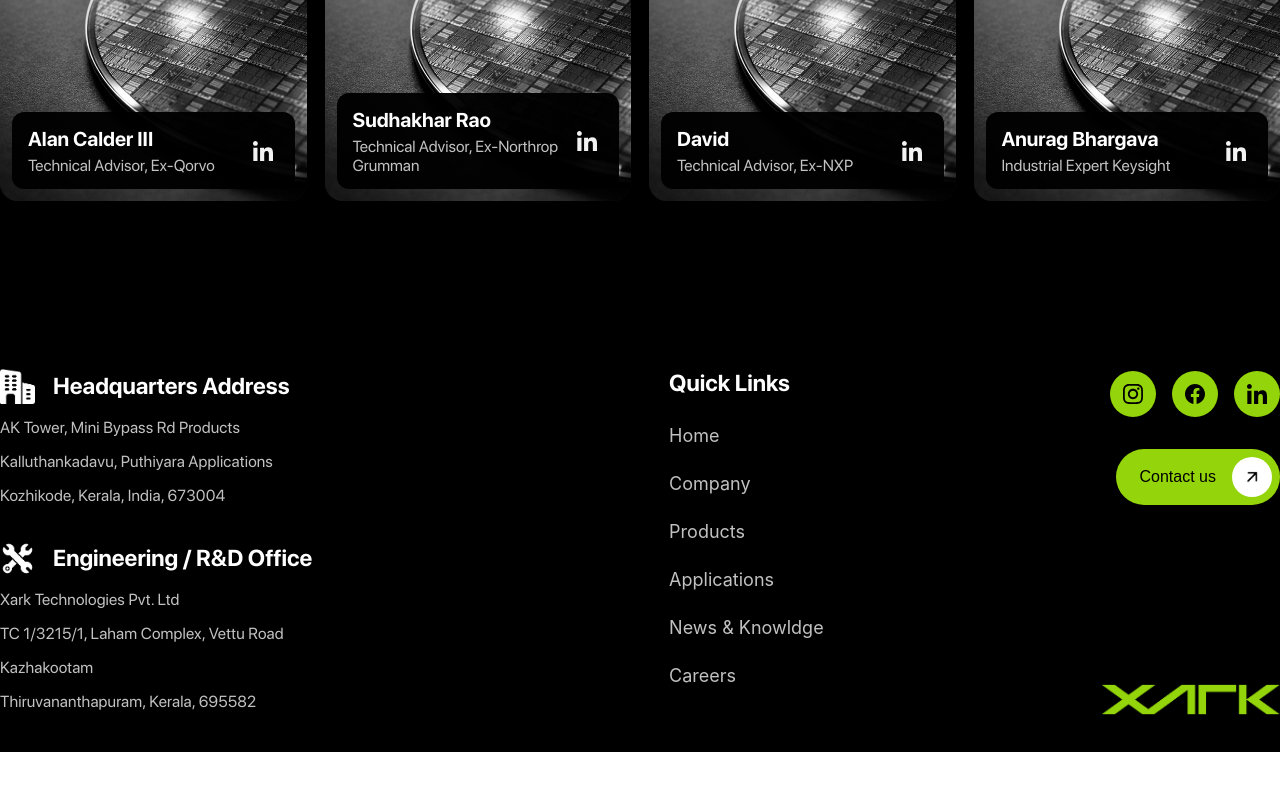
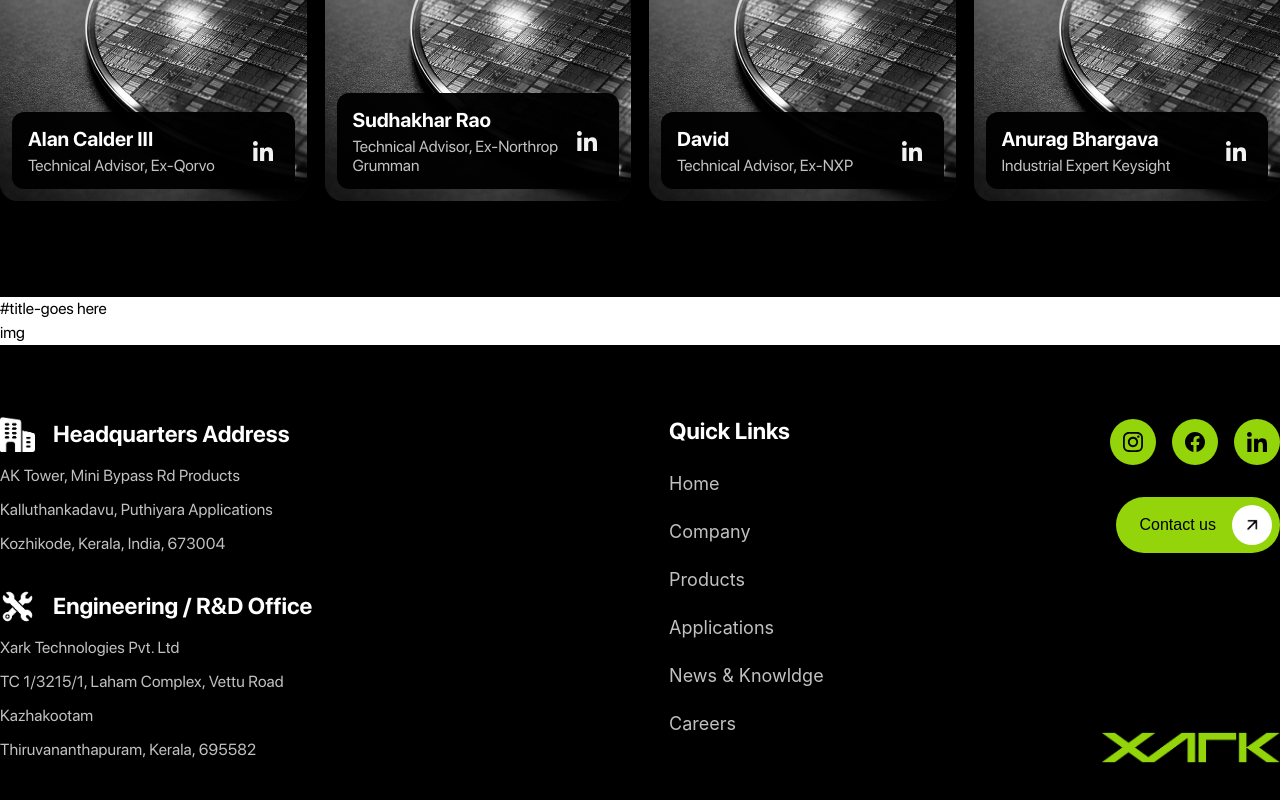
Before and after one commit to Fenar7/Xark_Tech_Web, a Next.js app: page /about-xark in a window 1280 px wide. Shown: the part 2909-3709 px from the top of the page. Before the commit the page ends 3661 px from the top, so only its background shows below. Built offline with nearby package versions, Linux system fonts and the light colour scheme.

Commit message:
testminoal section start

```diff
--- a/app/about-xark/page.tsx
+++ b/app/about-xark/page.tsx
@@ -4,6 +4,7 @@
 import IntroSection from '../components/about/IntroSection/IntroSection';
 import KeyPointsSection from '../components/about/KeyPointsSection/KeyPointsSection';
 import TeamSection, { TeamMember } from '../components/TeamSection/TeamSection';
+import TestimonialSection from '../components/about/TestimonialSection/TestimonialSection';
 
 const leadershipMembers: TeamMember[] = [
     {
@@ -89,6 +90,7 @@
             <KeyPointsSection />
             <TeamSection label="Our Team" title="Leadership" members={leadershipMembers} />
             <TeamSection label="Our Team" title="Technical Advisors" members={technicalAdvisors} />
+            <TestimonialSection/>
         </main>
     );
 };
--- /dev/null
+++ b/app/components/about/TestimonialSection/TestimonialSection.tsx
@@ -0,0 +1,17 @@
+import React from 'react'
+
+const TestimonialSection = () => {
+  return (
+    <div className='testimonial-section-container-main flex items-center justify-center'>
+<div className="testimonial-section container">
+    #title-goes here
+
+    <div className="testimonial-slider">
+        img
+    </div>
+</div>
+    </div>
+  )
+}
+
+export default TestimonialSection
--- a/app/components/ui/SectionHeader/SectionHeader.tsx
+++ b/app/components/ui/SectionHeader/SectionHeader.tsx
@@ -2,7 +2,7 @@
 import './SectionHeader.scss';
 
 interface SectionHeaderProps {
-    label: string;
+    label?: string;
     title: React.ReactNode;
     description?: string;
     alignment?: 'left' | 'center';
@@ -16,7 +16,7 @@
 }) => {
     return (
         <div className={`section-header align-${alignment}`}>
-            <div className="section-header__label">{label}</div>
+            {label && <div className="section-header__label">{label}</div>}
             <h2 className="section-header__title">{title}</h2>
             {description && <p className="section-header__description">{description}</p>}
         </div>
```
Also changed, not shown: app/components/about/TestimonialSection/style.scss (added), public/images/icons/green-left-arrow.png (added), public/images/icons/quote-green.png (added).
